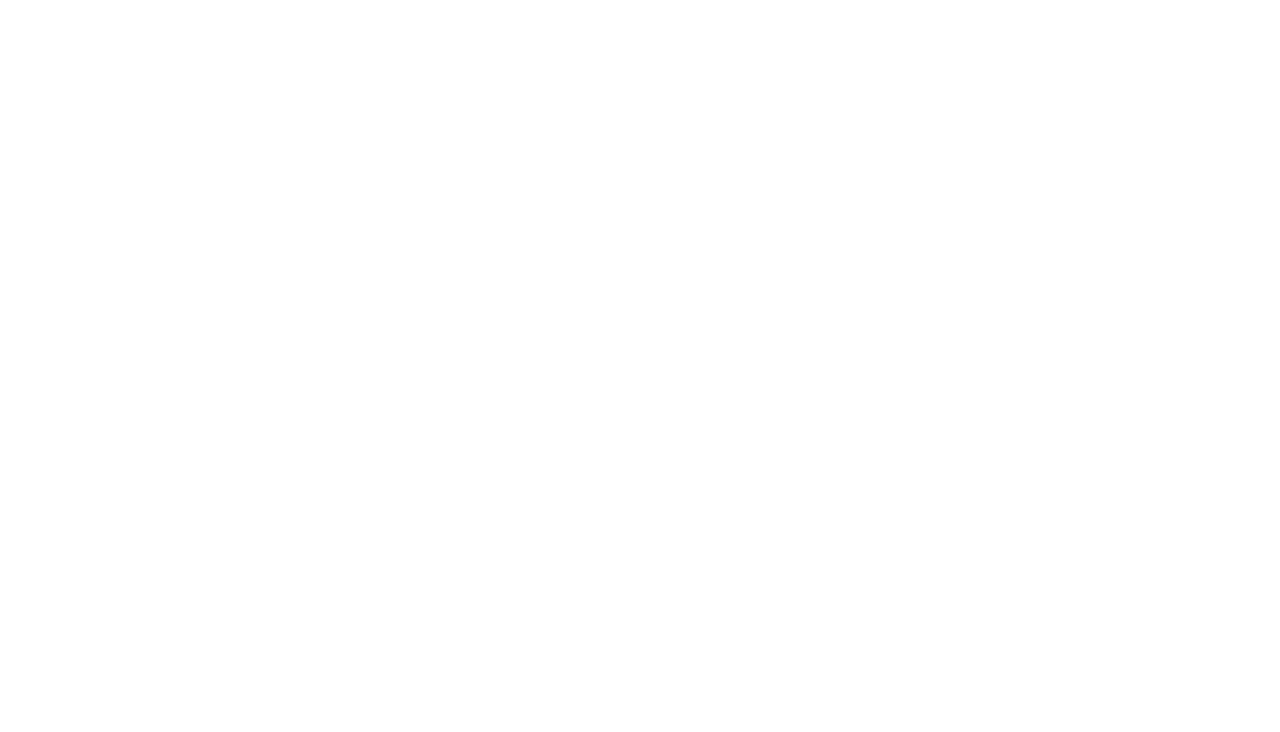
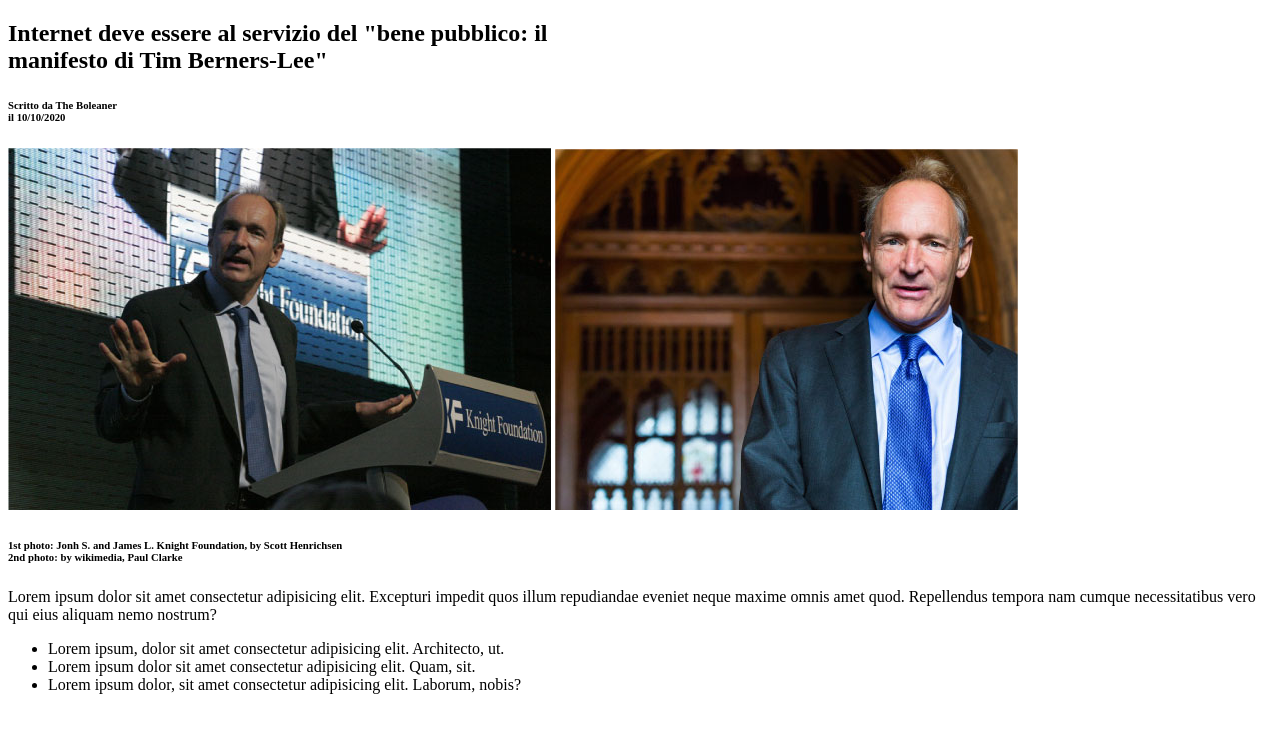
Before and after one commit to Alexellevu/html-css-booleaner, a plain HTML site: page index.html in a window 1280 px wide. Drawn offline with Linux system fonts and the light colour scheme.

Commit message:
inserito titolo, foto iniziali paragrafo1 e lista

```diff
--- a/index.html
+++ b/index.html
@@ -1,13 +1,67 @@
 <!DOCTYPE html>
 <html lang="en">
 <head>
+    <link rel="stylesheet" href="style.css">
     <meta charset="UTF-8">
     <meta http-equiv="X-UA-Compatible" content="IE=edge">
     <meta name="viewport" content="width=device-width, initial-scale=1.0">
+
     <title>Booleaner</title>
-    <link rel="stylesheet" href="style.css">
+
 </head>
+
 <body>
+    <header>
+    <!-- barra iniziale col logo -->
+    <div id="barra_logo"></div>
+    <!-- /barra iniziale col logo -->
+
+    <!-- titolo con descrizione sotto -->
+    <section>
+        <h1>Internet deve essere al servizio del "bene pubblico: il <br> manifesto di Tim Berners-Lee"</h1>
+        <h6>Scritto da The Boleaner <br> il 10/10/2020 </h6>
+
+    </section>
+
+    <!-- /titolo con descrizione sotto -->
+    </header>
+
+    <main>
+    <!-- due foto con descrizione  -->
+    <img src="img/tim-1.jpg" alt="foto di Tim Berners-Lee1">
+    <img src="img/tim-2.jpg" alt="foto di Tim Berners-Lee2">
+    <h6>1st photo: Jonh S. and James L. Knight Foundation, by Scott Henrichsen <br>
+    2nd photo: by wikimedia, Paul Clarke</h6>
+
+    <!-- /due foto con descrizione  -->
+
+    <!-- paragrafo1 -->
+        <p>Lorem ipsum dolor sit amet consectetur adipisicing elit. Excepturi impedit quos illum repudiandae eveniet neque maxime omnis amet quod. Repellendus tempora nam cumque necessitatibus vero qui eius aliquam nemo nostrum?
+        </p>
+    <!-- /paragrafo1 -->
+
+    <!-- lista non ordinata -->
+        <ul>
+            <li>Lorem ipsum, dolor sit amet consectetur adipisicing elit. Architecto, ut.</li>
+            <li>Lorem ipsum dolor sit amet consectetur adipisicing elit. Quam, sit.</li>
+            <li>Lorem ipsum dolor, sit amet consectetur adipisicing elit. Laborum, nobis?</li>
+        </ul>
+    <!-- /lista non ordinata-->
+
+    <!-- tabella -->
+    <!-- /tabella-->
+
+    <!-- pragrafo2 -->
+    <!-- /paragrafo2 -->
+
+    <!-- suggerimenti con foto -->
+    <!-- /suggerimenti con foto -->
+
+
+
+
+
+    </main>
 
 </body>
 </html>
--- a/style.css
+++ b/style.css
@@ -0,0 +1,4 @@
+#barra_logo{
+    height: 40;
+    background-color: black;
+}
```
